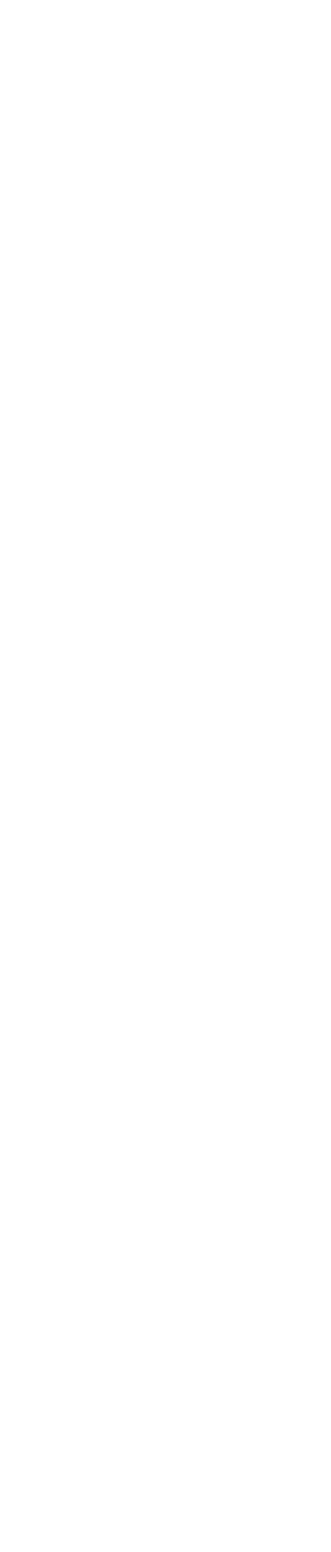
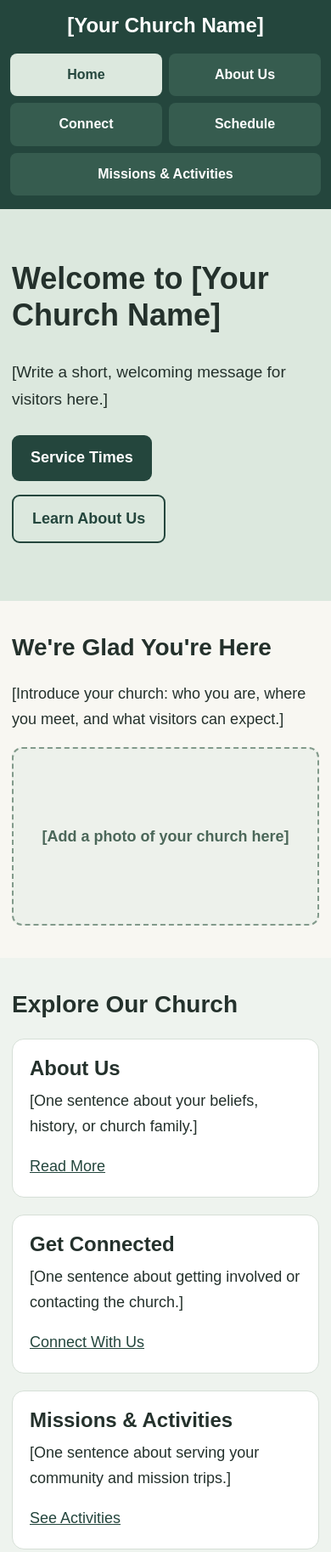
Before and after one commit to relijahbrewer01/csci1210_taft_grp_proj, a plain HTML site: page project/index.html in a window 390 px wide. Shown: the top 1826 px of the page at 85% size. Before the commit the page ends 844 px from the top, so only its background shows below. Drawn offline with Linux system fonts and the light colour scheme.

Commit message:
AI-created template for 3 pages

```diff
--- a/project/css/style.css
+++ b/project/css/style.css
@@ -0,0 +1,203 @@
+/* =========================================================
+   CHURCH WEBSITE STYLES
+   EDIT HERE: Change the colors, fonts, and spacing you want.
+   All five HTML pages use this same file.
+   ========================================================= */
+
+:root {
+  --green: #24463d;       /* Main color: navigation, footer, buttons */
+  --green-light: #dce8de; /* Light green sections */
+  --cream: #f8f7f2;       /* Page background */
+  --white: #ffffff;
+  --text: #24312c;
+  --muted: #4c5c54;
+  --border: #d6dfd7;
+}
+
+* { box-sizing: border-box; }
+
+html { scroll-behavior: smooth; }
+
+body {
+  margin: 0;
+  font-family: Arial, Helvetica, sans-serif;
+  background: var(--cream);
+  color: var(--text);
+  font-size: 18px;            /* EDIT HERE: Default text size */
+  line-height: 1.65;
+}
+
+a { color: var(--green); }
+a:focus-visible, button:focus-visible {
+  outline: 3px solid #e3a73d;
+  outline-offset: 3px;
+}
+
+/* Navigation (same on every page) */
+.site-header {
+  background: var(--green);
+  color: var(--white);
+  padding: 18px 24px;
+}
+.nav-wrap {
+  max-width: 1120px;
+  margin: 0 auto;
+  display: flex;
+  flex-wrap: wrap;
+  align-items: center;
+  justify-content: space-between;
+  gap: 18px;
+}
+.site-name {
+  color: var(--white);
+  font-size: 26px;
+  font-weight: 800;
+  text-decoration: none;
+  line-height: 1.2;
+}
+.main-nav {
+  display: flex;
+  flex-wrap: wrap;
+  gap: 8px;
+}
+.main-nav a {
+  color: var(--white);
+  display: inline-block;
+  text-decoration: none;
+  padding: 10px 13px;
+  border-radius: 8px;
+  font-weight: 700;
+  font-size: 16px;
+}
+.main-nav a:hover,
+.main-nav a[aria-current="page"] {
+  color: var(--green);
+  background: #dce8de;
+}
+
+/* Layout and typography */
+.container { width: min(100% - 40px, 1100px); margin: 0 auto; }
+section { padding: 56px 0; }
+h1, h2, h3 { line-height: 1.2; margin-top: 0; }
+h1 { font-size: clamp(36px, 6vw, 58px); }
+h2 { font-size: clamp(28px, 4vw, 38px); }
+h3 { font-size: 24px; }
+p { max-width: 72ch; }
+.lead { font-size: clamp(19px, 2.5vw, 23px); }
+.muted { color: var(--muted); }
+
+/* Hero/header banner */
+.hero {
+  background: var(--green-light);
+  padding: 85px 0;
+}
+.hero .container { max-width: 1100px; }
+.hero p { max-width: 650px; }
+.page-banner {
+  padding: 64px 0;
+  background: var(--green-light);
+}
+.page-banner p { margin-bottom: 0; }
+
+/* Buttons */
+.button {
+  display: inline-block;
+  background: var(--green);
+  color: var(--white);
+  text-decoration: none;
+  font-weight: 700;
+  padding: 12px 22px;
+  border-radius: 9px;
+  margin: 8px 8px 8px 0;
+}
+.button:hover { background: #376759; }
+.button-outline {
+  background: transparent;
+  border: 2px solid var(--green);
+  color: var(--green);
+}
+.button-outline:hover { background: #eaf1eb; }
+
+/* Cards and columns */
+.grid {
+  display: grid;
+  grid-template-columns: repeat(3, minmax(0, 1fr));
+  gap: 20px;
+}
+.grid.two { grid-template-columns: repeat(2, minmax(0, 1fr)); }
+.card {
+  background: var(--white);
+  border: 1px solid var(--border);
+  border-radius: 14px;
+  padding: 24px;
+}
+.card h3 { margin-bottom: 9px; }
+.card p { margin-top: 0; }
+.soft-section { background: #eef3ee; }
+
+/* Visible photo placeholders. Replace with <img> when ready. */
+.photo-placeholder {
+  min-height: 210px;
+  display: flex;
+  align-items: center;
+  justify-content: center;
+  text-align: center;
+  padding: 24px;
+  border: 2px dashed #829a8b;
+  border-radius: 12px;
+  background: #edf1eb;
+  color: #4b6759;
+  font-weight: 700;
+}
+/* Add this class to your own <img> so photos fit neatly. */
+.photo {
+  width: 100%;
+  height: 230px;
+  display: block;
+  object-fit: cover;
+  border-radius: 12px;
+}
+
+/* Schedule table */
+.schedule-table {
+  width: 100%;
+  border-collapse: collapse;
+  background: var(--white);
+}
+.schedule-table th,
+.schedule-table td {
+  padding: 16px;
+  border-bottom: 1px solid var(--border);
+  text-align: left;
+}
+.schedule-table th { background: var(--green); color: var(--white); }
+.table-scroll { overflow-x: auto; border-radius: 12px; border: 1px solid var(--border); }
+
+/* Footer */
+.site-footer {
+  background: var(--green);
+  color: var(--white);
+  padding: 30px 0;
+  text-align: center;
+}
+.site-footer p { margin: 4px auto; }
+.site-footer a { color: var(--white); }
+
+/* Mobile screens */
+@media (max-width: 760px) {
+  .nav-wrap { justify-content: center; text-align: center; }
+  .main-nav { justify-content: center; }
+  .grid, .grid.two { grid-template-columns: 1fr; }
+  .hero { padding: 60px 0; }
+  section { padding: 38px 0; }
+}
+@media (max-width: 480px) {
+  body { font-size: 18px; }
+  .site-header { padding: 16px 12px; }
+  .site-name { font-size: 24px; }
+  .main-nav { width: 100%; display: grid; grid-template-columns: 1fr 1fr; }
+  .main-nav a { text-align: center; background: #365c4f; padding: 12px 8px; }
+  .main-nav a:last-child { grid-column: 1 / -1; }
+  .container { width: min(100% - 28px, 1100px); }
+  .card { padding: 20px; }
+}
--- a/project/index.html
+++ b/project/index.html
@@ -1,11 +1,77 @@
 <!DOCTYPE html>
 <html lang="en">
 <head>
-    <meta charset="UTF-8">
-    <meta name="viewport" content="width=device-width, initial-scale=1.0">
-    <title>Document</title>
+  <meta charset="UTF-8">
+  <meta name="viewport" content="width=device-width, initial-scale=1.0">
+  <title>Home | [Your Church Name]</title>
+  <link rel="stylesheet" href="css/style.css">
 </head>
 <body>
+  <!-- EDIT: Change [Your Church Name] in the header AND footer of each page. -->
+  <header class="site-header">
+    <div class="nav-wrap">
+      <a class="site-name" href="index.html">[Your Church Name]</a>
+      <nav class="main-nav" aria-label="Main navigation">
+        <a href="index.html" aria-current="page">Home</a>
+        <a href="about.html">About Us</a>
+        <a href="connect.html">Connect</a>
+        <a href="schedule.html">Schedule</a>
+        <a href="gallery.html">Missions &amp; Activities</a>
+      </nav>
+    </div>
+  </header>
 
+  <main>
+    <section class="hero">
+      <div class="container">
+        <h1>Welcome to [Your Church Name]</h1>
+        <p class="lead">[Write a short, welcoming message for visitors here.]</p>
+        <a class="button" href="schedule.html">Service Times</a>
+        <a class="button button-outline" href="about.html">Learn About Us</a>
+      </div>
+    </section>
+
+    <section>
+      <div class="container">
+        <h2>We're Glad You're Here</h2>
+        <p>[Introduce your church: who you are, where you meet, and what visitors can expect.]</p>
+        <!-- PHOTO: Replace the block below with:
+             <img class="photo" src="images/church.jpg" alt="Outside of our church">
+             Put the actual photo inside a new folder named images. -->
+        <div class="photo-placeholder">[Add a photo of your church here]</div>
+      </div>
+    </section>
+
+    <section class="soft-section">
+      <div class="container">
+        <h2>Explore Our Church</h2>
+        <div class="grid">
+          <article class="card">
+            <h3>About Us</h3>
+            <p>[One sentence about your beliefs, history, or church family.]</p>
+            <a href="about.html">Read More</a>
+          </article>
+          <article class="card">
+            <h3>Get Connected</h3>
+            <p>[One sentence about getting involved or contacting the church.]</p>
+            <a href="connect.html">Connect With Us</a>
+          </article>
+          <article class="card">
+            <h3>Missions &amp; Activities</h3>
+            <p>[One sentence about serving your community and mission trips.]</p>
+            <a href="missions.html">See Activities</a>
+          </article>
+        </div>
+      </div>
+    </section>
+  </main>
+
+  <footer class="site-footer">
+    <div class="container">
+      <p><strong>[Your Church Name]</strong></p>
+      <p>[Church Street Address] · [City, State]</p>
+      <p>&copy; 2026 [Your Church Name]</p>
+    </div>
+  </footer>
 </body>
 </html>
```
Also changed, not shown: project/about.html (+64 -0 lines), project/connect.html (added, +70 -0 lines), project/contact.html (deleted).
